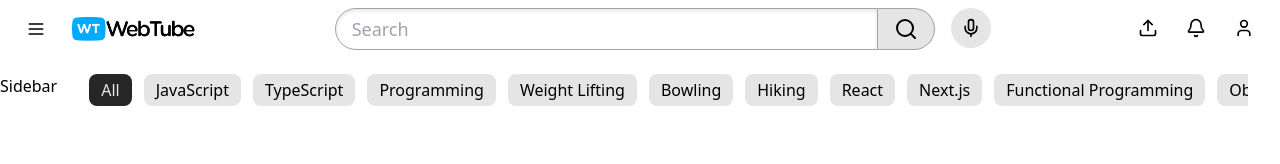
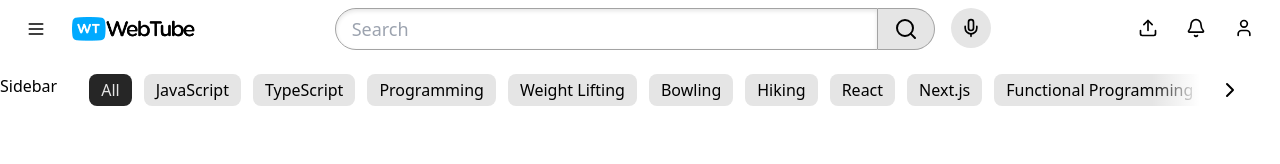
Before and after one commit to Masseh2025/Ytclone, a React (Vite) app: page / in a window 1280 px wide. Shown: the top 164 px of the page. Built offline with nearby package versions, Linux system fonts and the light colour scheme.

Commit message:
finished pageHeader???

```diff
--- a/src/components/CategoryPills.tsx
+++ b/src/components/CategoryPills.tsx
@@ -1,6 +1,6 @@
 import { ChevronLeftIcon, ChevronRightIcon } from "lucide-react";
 import { Button } from "./Button";
-import { useRef, useState } from "react";
+import { useEffect, useRef, useState } from "react";
 
 type CategoryPillProps = {
   categories: string[];
@@ -19,10 +19,29 @@
   const [isLeftVisible, setIsLeftVisible] = useState(false);
   const [isRightVisible, setIsRightVisible] = useState(false);
   const containerRef = useRef<HTMLDivElement>(null);
+
+  useEffect(() => {
+    if (containerRef.current === null) return;
+
+    const observer = new ResizeObserver((entries) => {
+      const container = entries[0]?.target;
+
+      if (container === null) return;
+      setIsLeftVisible(translate > 0);
+      setIsRightVisible(
+        translate + container.clientWidth < container.scrollWidth
+      );
+    });
+
+    observer.observe(containerRef.current);
+    return () => {
+      observer.disconnect();
+    };
+  }, [categories, translate]);
+
   return (
-    <div className="overflow-x-hidden relative">
+    <div ref={containerRef} className="overflow-x-hidden relative">
       <div
-        ref={containerRef}
         className="flex whitespace-nowrap gap-3 transition-transform w-max"
         style={{ transform: `translateX(-${translate}px)` }}
       >
@@ -62,7 +81,16 @@
             size="icon"
             className="h-full aspect-square w-auto p-1.5"
             onClick={() => {
-              console.log("hi");
+              setTranslate((translate) => {
+                if (containerRef.current === null) return translate;
+                const newTranslate = translate + TRANSLATE_AMOUNT;
+                const edge = containerRef.current.scrollWidth;
+                const width = containerRef.current.clientWidth;
+                if (newTranslate + width >= edge) {
+                  return edge - width;
+                }
+                return newTranslate;
+              });
             }}
           >
             <ChevronRightIcon />
```
